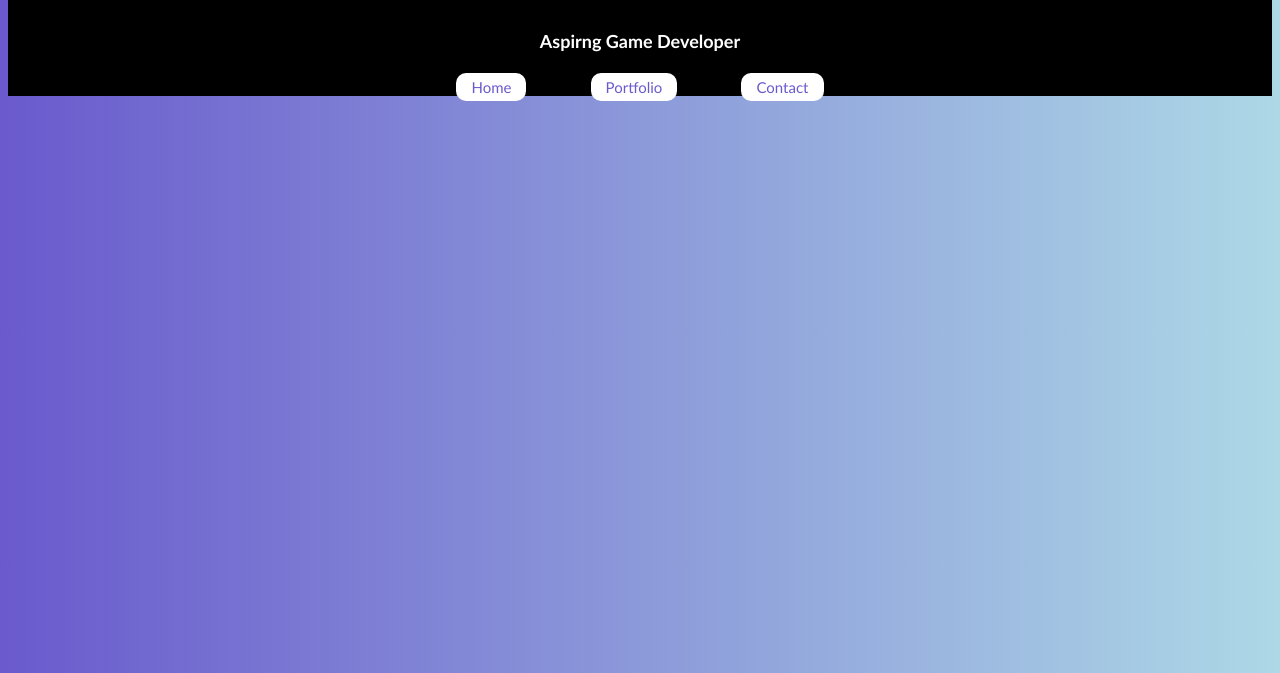
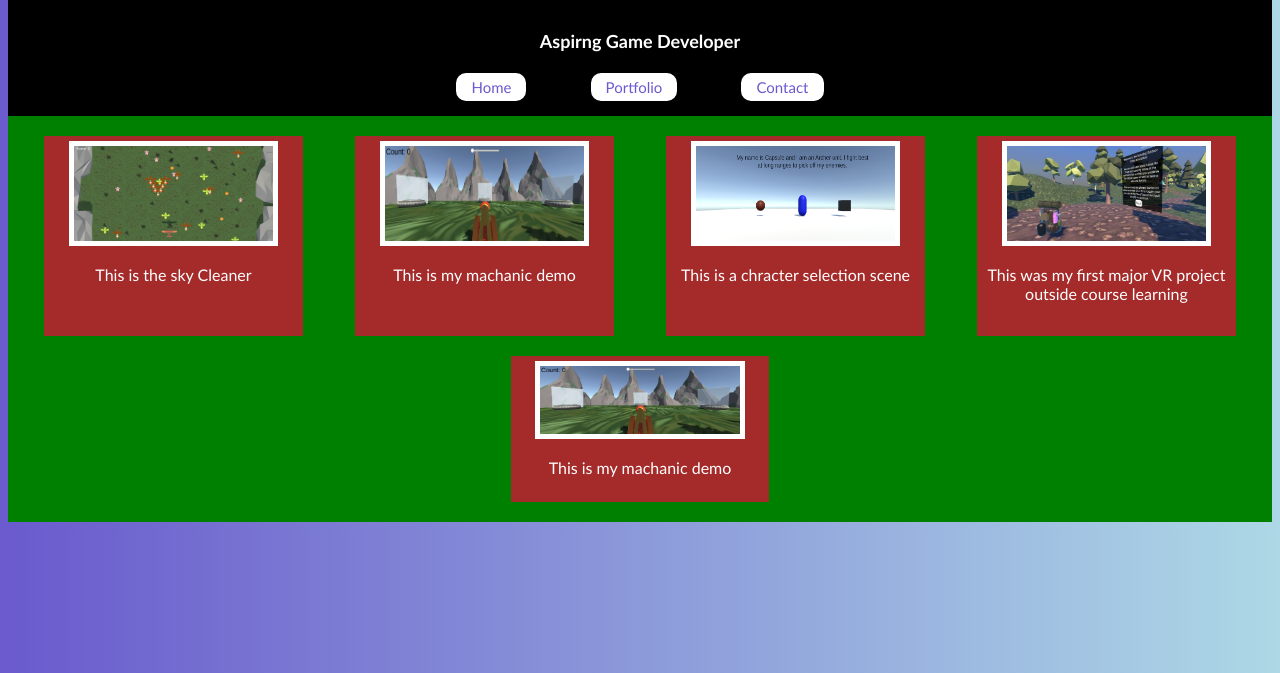
Before and after one commit to BitterGuitar3/portfolio-website, a plain HTML site: page portfolio.html in a window 1280 px wide. Shown: the part 127-800 px from the top of the page. Drawn offline with Linux system fonts and the light colour scheme.

Commit message:
Build Portfolio
Created the basic layout of the portfolio page. All the different color backgrounds is just to help see the space being taken up.

```diff
--- a/portfolio.html
+++ b/portfolio.html
@@ -12,6 +12,28 @@
                 <a class="page" href="portfolio.html">Portfolio</a>
                 <a class="page" href="contact.html">Contact</a>
             </div>
+            <div class="container">
+                <div class="project">
+                    <img src="pictures/Sky Cleaner.PNG" class="project">
+                    <p>This is the sky Cleaner</p>
+                </div>
+                <div class="project">
+                    <img src="pictures/Count.PNG" class="project">
+                    <p>This is my machanic demo</p>
+                </div>
+                <div class="project">
+                    <img src="pictures/Basic Character selection.PNG" class="project">
+                    <p>This is a chracter selection scene</p>
+                </div>
+                <div class="project">
+                    <img src="pictures/VR Submission pic.JPG" class="project">
+                    <p>This was my first major VR project outside course learning</p>
+                </div>
+                <div class="project">
+                    <img src="pictures/Count.PNG" class="project">
+                    <p>This is my machanic demo</p>
+                </div>
+            </div>
         </body>
     </main>
 </html>
--- a/style.css
+++ b/style.css
@@ -6,14 +6,20 @@ body{
     font-family: 'Trebuchet MS', 'Lucida Sans Unicode', 'Lucida Grande', 'Lucida Sans', Arial, sans-serif;
 }
 
-img {
-    margin-top: 10px;
+img.portrait {
     height: 250px;
     border-radius: 200px;
 }
 
 img:hover {
     animation: bounce 2s infinite;
+}
+
+img.project {
+    width: 80%;
+    height: 50%;
+    background-color: white;
+    padding: 5px;
 }
 
 h1 {
@@ -72,4 +78,20 @@ a:hover {
 
 #header {
     background-color: black;
+    padding-bottom: 20px;
 }
+
+.container {
+    display: flex;
+    justify-content: space-around;
+    padding: 10px;
+    background-color: green;
+    flex-wrap: wrap;
+}
+
+div.project {
+    background-color: brown;
+    width: 20%;
+    padding: 5px;
+    margin: 10px;
+}
```
Also changed, not shown: index.html (+1 -1 lines).
